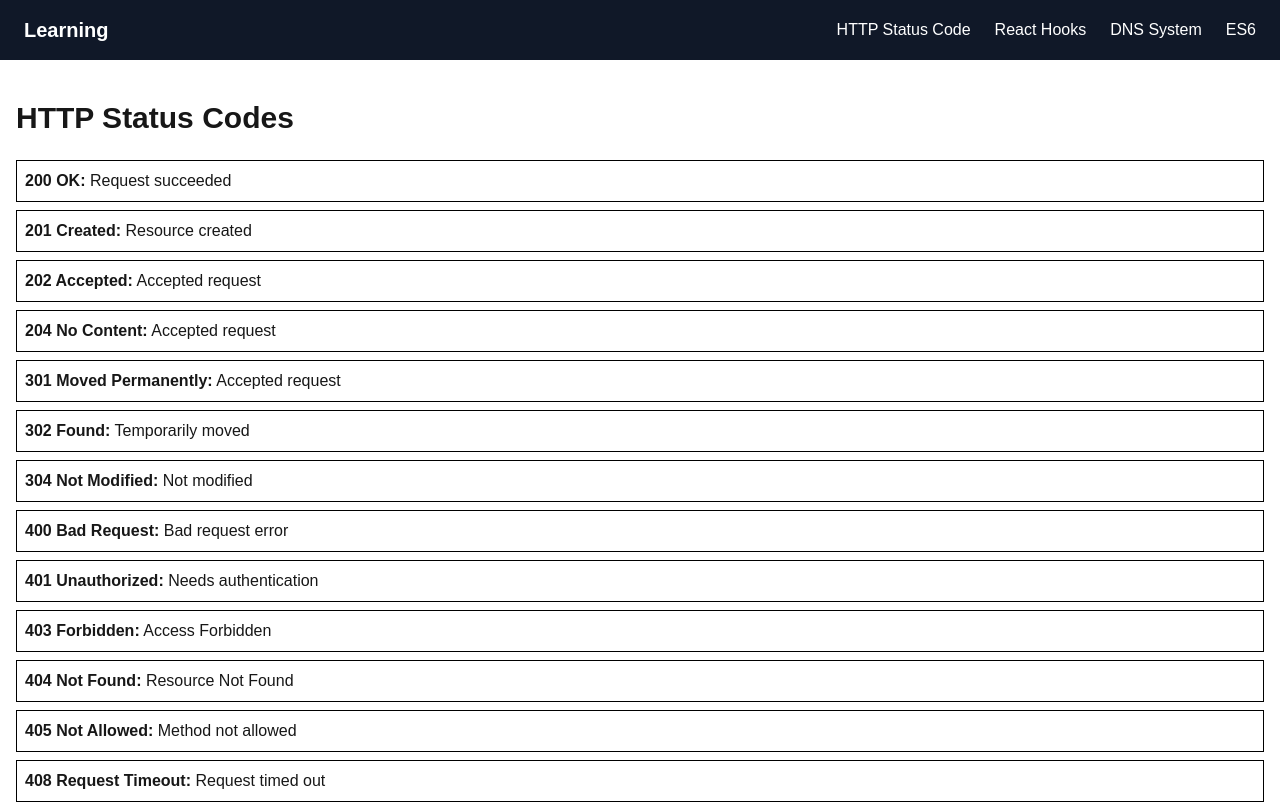
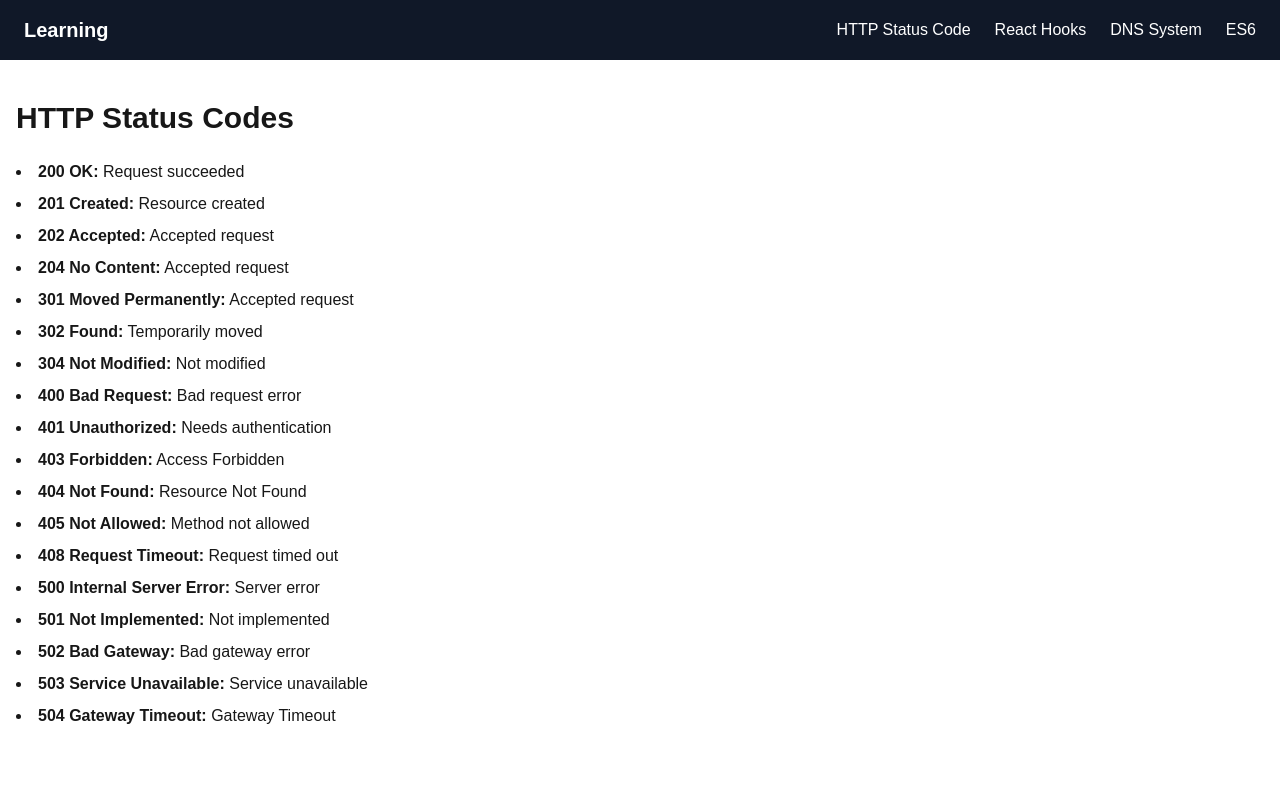
Before and after one commit to RiyaKukadiya/Learning-Concepts, a Next.js app in the folder learning-concepts/: page /http-status-code in a window 1280 px wide. Shown: the top 803 px of the page. Built offline with nearby package versions, Linux system fonts and the light colour scheme.

Commit message:
fix the animation in the list of items.

```diff
--- a/learning-concepts/src/app/http-status-code/page.tsx
+++ b/learning-concepts/src/app/http-status-code/page.tsx
@@ -43,7 +43,7 @@ const HttpStatusCodePage: React.FC = () => {
         {statusCodes.map((item) => (
           <motion.li
             key={item.code}
-            className="p-2 border border-black bg-white/20 w-full"
+            className="list-disc list-inside"
             variants={itemVariants}
           >
             <span className="font-semibold">
```
